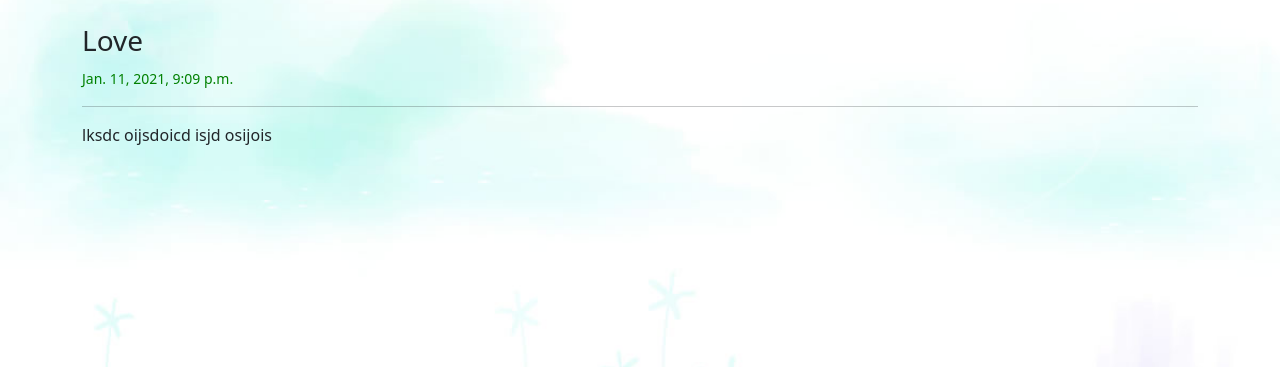
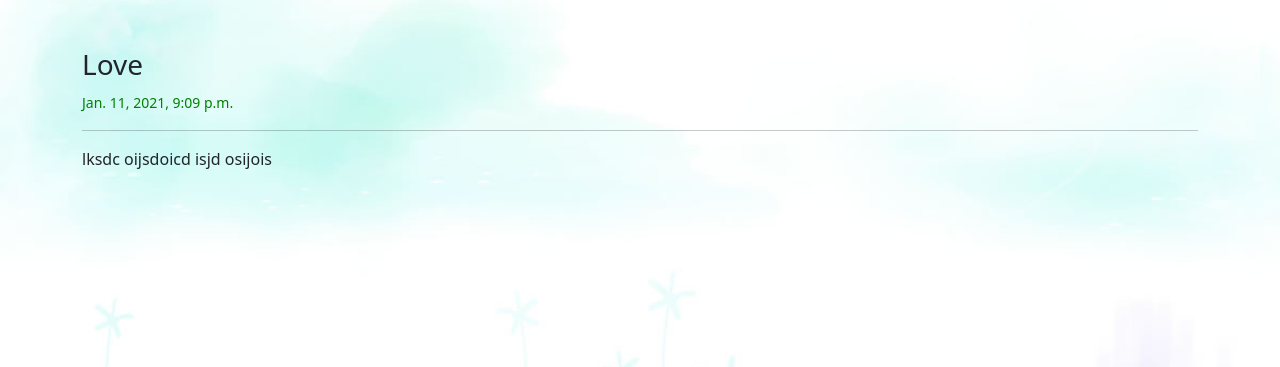
Before and after one commit to Maryam-sfb/A-Simple-Weblog, a Django app: a page that uses myblog/templates/myblog/article.html in a window 1280 px wide. Shown: the part 56-423 px from the top of the page. Run offline with Django 3.2, Linux system fonts and the light colour scheme; data comes from the database, SQL or seed files in the repository; both versions use the stored data as it was after the commit; some libraries are stand-ins or nearby versions.

Commit message:
changes to html div tags

```diff
--- a/accounts/templates/accounts/login.html
+++ b/accounts/templates/accounts/login.html
@@ -1,8 +1,7 @@
 {% extends 'base.html' %}
 {% block content %}
 
-<br/>
-<div class="container">
+<div class="container pt-4">
     <div class="row">
         <div class="col-sm-12">
             <form action="." method="post">
--- a/accounts/templates/accounts/register.html
+++ b/accounts/templates/accounts/register.html
@@ -1,8 +1,7 @@
 {% extends 'base.html' %}
 {% block content %}
 
-<br/>
-<div class="container">
+<div class="container pt-4">
     <div class="row">
         <div class="col-sm-12">
             <form action="." method="post">
--- a/myblog/templates/myblog/all_articles.html
+++ b/myblog/templates/myblog/all_articles.html
@@ -5,10 +5,8 @@
 <link rel="stylesheet" href="{% static 'myblog/style.css' %}">
 {% endblock %}
 
-
 {% block content %}
-<br/>
-<div class="container">
+<div class="container pt-4">
     <div class="row">
         <div class="col-sm-12">
             <ul class="list-group">
--- a/myblog/templates/myblog/article.html
+++ b/myblog/templates/myblog/article.html
@@ -6,7 +6,7 @@
 {% endblock %}
 
 {% block content %}
-<div class="container">
+<div class="container pt-4">
     <div class="row">
         <div class="col-sm-12">
             <br/>
```
Also changed, not shown: db.sqlite3, media/uploads/2021/01/13/happy.jpg (added), myblog/static/myblog/HelloSpring-2.jpg (deleted), myblog/static/myblog/god.jpg (deleted).
